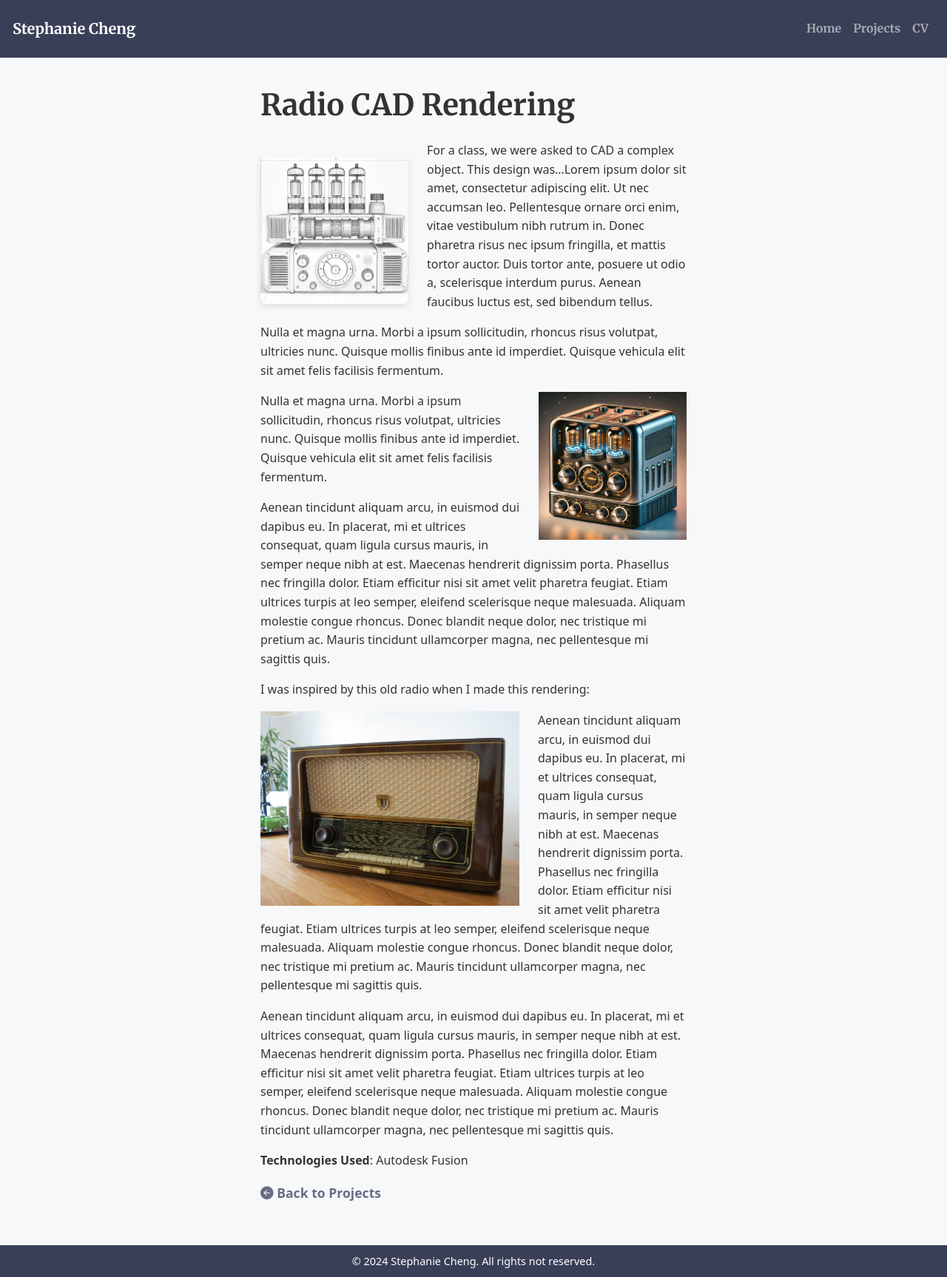
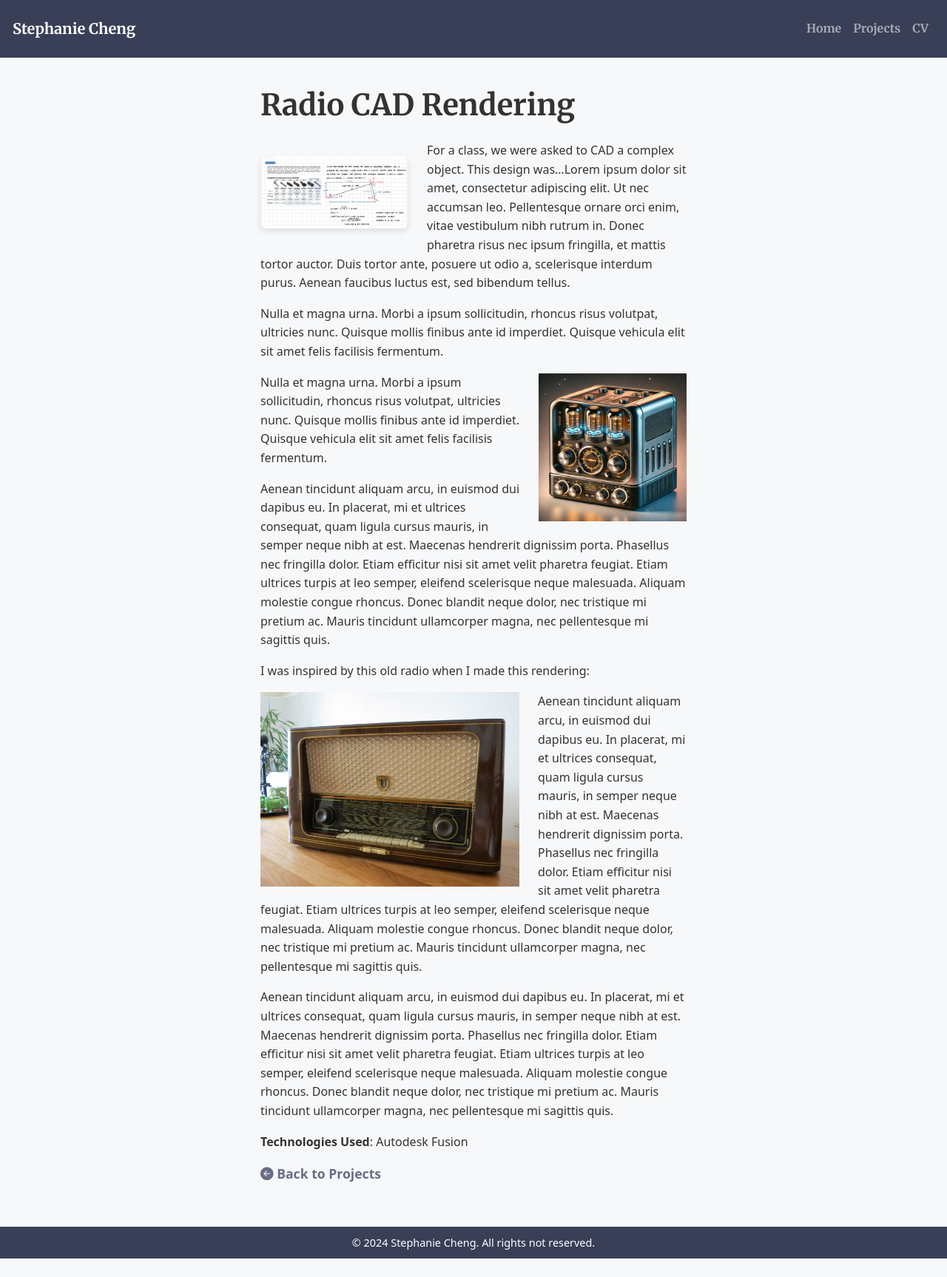
Before and after one commit to stephaniesc024/portfolio-fa25-fa25-portfolio-portolios, a Jekyll site: the page built from _projects/2021-radio-rendering.md, in a window 1280 px wide. Shown: the whole page at 74% size. Built offline with Jekyll 4.4.1, drawn with Linux system fonts in a browser that asks for light colours; after the commit the page ends 1702 px from its top, so only the background shows below that.

Commit message:
Update 2021-radio-rendering.md

```diff
--- a/_projects/2021-radio-rendering.md
+++ b/_projects/2021-radio-rendering.md
@@ -3,7 +3,7 @@ layout: project
 title: Radio CAD Rendering
 description: Advanced CAD Project
 technologies: [Autodesk Fusion]
-image: /assets/images/radio-machine-cad.jpg
+image: /assets/images/ActuatorDesign.jpg
 ---
 
 For a class, we were asked to CAD a complex object. This design was...Lorem ipsum dolor sit amet, consectetur adipiscing elit. Ut nec accumsan leo. Pellentesque ornare orci enim, vitae vestibulum nibh rutrum in. Donec pharetra risus nec ipsum fringilla, et mattis tortor auctor. Duis tortor ante, posuere ut odio a, scelerisque interdum purus. Aenean faucibus luctus est, sed bibendum tellus.
```
